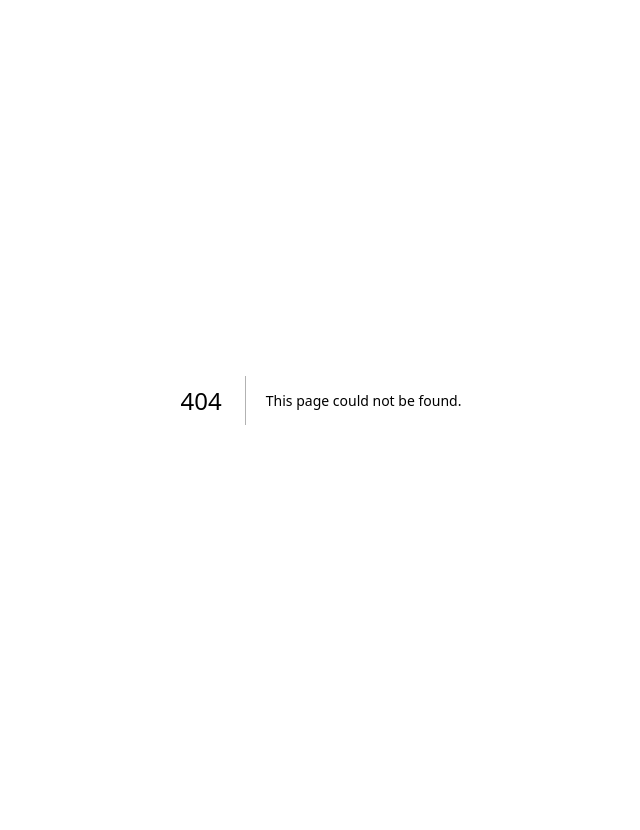
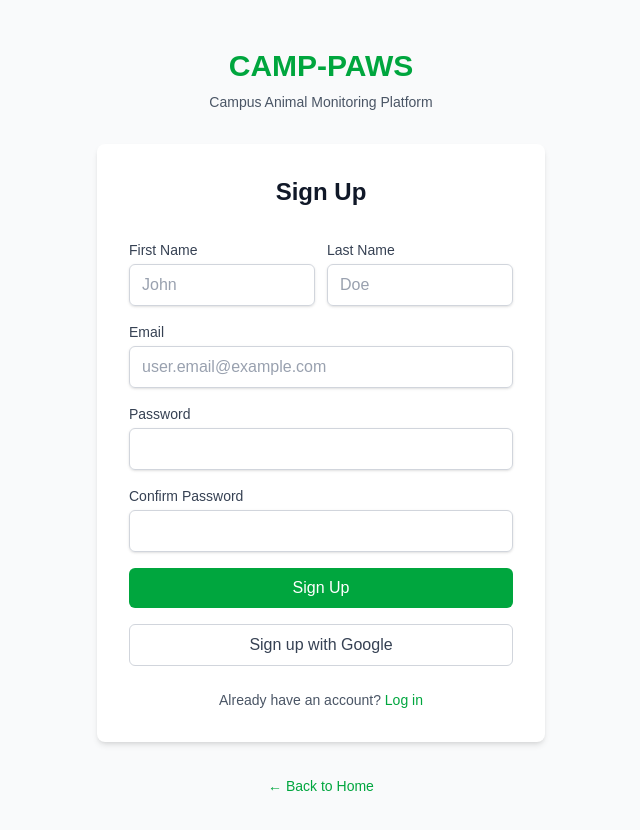
Before and after one commit to CSci-153-Web-Systems-and-Technologies/batch-2025-camp-paws-web, a Next.js app: page /signup in a window 1280 px wide. Before the commit this address had no page. Shown: the top 830 px of the page, without its empty margins (319-959 px from the left). Before the commit the page ends 800 px from the top, so only its background shows below. Built offline with nearby package versions, Linux system fonts and the light colour scheme.

Commit message:
feat: add initial login and signup frontend design

```diff
--- /dev/null
+++ b/src/app/(auth)/layout.tsx
@@ -0,0 +1,36 @@
+import Link from "next/link";
+
+export default function AuthLayout({
+  children,
+}: {
+  children: React.ReactNode;
+}) {
+  return (
+    <div className="min-h-screen bg-gray-50 flex items-center justify-center py-12 px-4 sm:px-6 lg:px-8">
+      <div className="max-w-md w-full space-y-8">
+        {/* Logo/Brand Section */}
+        <div className="text-center">
+          <h1 className="text-3xl font-bold text-green-600">CAMP-PAWS</h1>
+          <p className="mt-2 text-sm text-gray-600">
+            Campus Animal Monitoring Platform
+          </p>
+        </div>
+
+        {/* Page Content */}
+        <div className="bg-white rounded-lg shadow-md p-8">
+          {children}
+        </div>
+
+        {/* Back to Home Link */}
+        <div className="text-center">
+          <Link
+            href="/"
+            className="text-sm text-green-600 hover:text-green-700 hover:underline"
+          >
+            ← Back to Home
+          </Link>
+        </div>
+      </div>
+    </div>
+  );
+}
--- /dev/null
+++ b/src/app/(auth)/login/page.tsx
@@ -0,0 +1,104 @@
+"use client";
+
+import { useState } from "react";
+import Link from "next/link";
+
+export default function LoginPage() {
+  const [formData, setFormData] = useState({
+    email: "",
+    password: ""
+  });
+
+  const handleSubmit = (e: React.FormEvent) => {
+    e.preventDefault();
+    // Handle login logic here (will add backend later)
+    console.log("Login attempt:", formData);
+  };
+
+  const handleChange = (e: React.ChangeEvent<HTMLInputElement>) => {
+    setFormData({
+      ...formData,
+      [e.target.name]: e.target.value
+    });
+  };
+
+  return (
+    <div className="space-y-6">
+      {/* Login Title */}
+      <div className="text-center">
+        <h2 className="text-2xl font-bold text-gray-900 mb-8">Log In</h2>
+      </div>
+
+      {/* Login Form */}
+      <form onSubmit={handleSubmit} className="space-y-4">
+        {/* Email Field */}
+        <div>
+          <label htmlFor="email" className="block text-sm font-medium text-gray-700 mb-1">
+            Email
+          </label>
+          <input
+            id="email"
+            name="email"
+            type="email"
+            required
+            value={formData.email}
+            onChange={handleChange}
+            placeholder="user.email@example.com"
+            className="w-full px-3 py-2 border border-gray-300 rounded-md shadow-sm placeholder-gray-400 focus:outline-none focus:ring-green-500 focus:border-green-500"
+          />
+        </div>
+
+        {/* Password Field */}
+        <div>
+          <div className="flex justify-between items-center mb-1">
+            <label htmlFor="password" className="block text-sm font-medium text-gray-700">
+              Password
+            </label>
+            <Link
+              href="#"
+              className="text-sm text-green-600 hover:text-green-700 hover:underline"
+            >
+              Forgot Password?
+            </Link>
+          </div>
+          <input
+            id="password"
+            name="password"
+            type="password"
+            required
+            value={formData.password}
+            onChange={handleChange}
+            className="w-full px-3 py-2 border border-gray-300 rounded-md shadow-sm focus:outline-none focus:ring-green-500 focus:border-green-500"
+          />
+        </div>
+
+        {/* Login Button */}
+        <button
+          type="submit"
+          className="w-full bg-green-600 text-white py-2 px-4 rounded-md font-medium hover:bg-green-700 focus:outline-none focus:ring-2 focus:ring-green-500 focus:ring-offset-2 transition-colors"
+        >
+          Login
+        </button>
+
+        {/* Google Login Button */}
+        <button
+          type="button"
+          className="w-full bg-white text-gray-700 py-2 px-4 rounded-md font-medium border border-gray-300 hover:bg-gray-50 focus:outline-none focus:ring-2 focus:ring-green-500 focus:ring-offset-2 transition-colors"
+        >
+          Login with Google
+        </button>
+      </form>
+
+      {/* Sign Up Link */}
+      <div className="text-center text-sm text-gray-600">
+        Don&apos;t have an account?{" "}
+        <Link
+          href="/signup"
+          className="text-green-600 hover:text-green-700 hover:underline font-medium"
+        >
+          Sign up
+        </Link>
+      </div>
+    </div>
+  );
+}
--- /dev/null
+++ b/src/app/(auth)/signup/page.tsx
@@ -0,0 +1,153 @@
+"use client";
+
+import { useState } from "react";
+import Link from "next/link";
+
+export default function SignupPage() {
+  const [formData, setFormData] = useState({
+    firstName: "",
+    lastName: "",
+    email: "",
+    password: "",
+    confirmPassword: ""
+  });
+
+  const handleSubmit = (e: React.FormEvent) => {
+    e.preventDefault();
+    // Handle signup logic here (will add backend later)
+    if (formData.password !== formData.confirmPassword) {
+      alert("Passwords don't match!");
+      return;
+    }
+    console.log("Signup attempt:", formData);
+  };
+
+  const handleChange = (e: React.ChangeEvent<HTMLInputElement | HTMLSelectElement>) => {
+    setFormData({
+      ...formData,
+      [e.target.name]: e.target.value
+    });
+  };
+
+  return (
+    <div className="space-y-6">
+      {/* Signup Title */}
+      <div className="text-center">
+        <h2 className="text-2xl font-bold text-gray-900 mb-8">Sign Up</h2>
+      </div>
+
+      {/* Signup Form */}
+      <form onSubmit={handleSubmit} className="space-y-4">
+        {/* Name Fields */}
+        <div className="grid grid-cols-2 gap-3">
+          <div>
+            <label htmlFor="firstName" className="block text-sm font-medium text-gray-700 mb-1">
+              First Name
+            </label>
+            <input
+              id="firstName"
+              name="firstName"
+              type="text"
+              required
+              value={formData.firstName}
+              onChange={handleChange}
+              placeholder="John"
+              className="w-full px-3 py-2 border border-gray-300 rounded-md shadow-sm placeholder-gray-400 focus:outline-none focus:ring-green-500 focus:border-green-500"
+            />
+          </div>
+          <div>
+            <label htmlFor="lastName" className="block text-sm font-medium text-gray-700 mb-1">
+              Last Name
+            </label>
+            <input
+              id="lastName"
+              name="lastName"
+              type="text"
+              required
+              value={formData.lastName}
+              onChange={handleChange}
+              placeholder="Doe"
+              className="w-full px-3 py-2 border border-gray-300 rounded-md shadow-sm placeholder-gray-400 focus:outline-none focus:ring-green-500 focus:border-green-500"
+            />
+          </div>
+        </div>
+
+        {/* Email Field */}
+        <div>
+          <label htmlFor="email" className="block text-sm font-medium text-gray-700 mb-1">
+            Email
+          </label>
+          <input
+            id="email"
+            name="email"
+            type="email"
+            required
+            value={formData.email}
+            onChange={handleChange}
+            placeholder="user.email@example.com"
+            className="w-full px-3 py-2 border border-gray-300 rounded-md shadow-sm placeholder-gray-400 focus:outline-none focus:ring-green-500 focus:border-green-500"
+          />
+        </div>
+
+        {/* Password Field */}
+        <div>
+          <label htmlFor="password" className="block text-sm font-medium text-gray-700 mb-1">
+            Password
+          </label>
+          <input
+            id="password"
+            name="password"
+            type="password"
+            required
+            value={formData.password}
+            onChange={handleChange}
+            className="w-full px-3 py-2 border border-gray-300 rounded-md shadow-sm focus:outline-none focus:ring-green-500 focus:border-green-500"
+          />
+        </div>
+
+        {/* Confirm Password Field */}
+        <div>
+          <label htmlFor="confirmPassword" className="block text-sm font-medium text-gray-700 mb-1">
+            Confirm Password
+          </label>
+          <input
+            id="confirmPassword"
+            name="confirmPassword"
+            type="password"
+            required
+            value={formData.confirmPassword}
+            onChange={handleChange}
+            className="w-full px-3 py-2 border border-gray-300 rounded-md shadow-sm focus:outline-none focus:ring-green-500 focus:border-green-500"
+          />
+        </div>
+
+        {/* Sign Up Button */}
+        <button
+          type="submit"
+          className="w-full bg-green-600 text-white py-2 px-4 rounded-md font-medium hover:bg-green-700 focus:outline-none focus:ring-2 focus:ring-green-500 focus:ring-offset-2 transition-colors"
+        >
+          Sign Up
+        </button>
+
+        {/* Google Signup Button */}
+        <button
+          type="button"
+          className="w-full bg-white text-gray-700 py-2 px-4 rounded-md font-medium border border-gray-300 hover:bg-gray-50 focus:outline-none focus:ring-2 focus:ring-green-500 focus:ring-offset-2 transition-colors"
+        >
+          Sign up with Google
+        </button>
+      </form>
+
+      {/* Login Link */}
+      <div className="text-center text-sm text-gray-600">
+        Already have an account?{" "}
+        <Link
+          href="/login"
+          className="text-green-600 hover:text-green-700 hover:underline font-medium"
+        >
+          Log in
+        </Link>
+      </div>
+    </div>
+  );
+}
```
